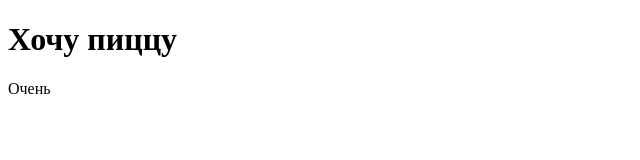
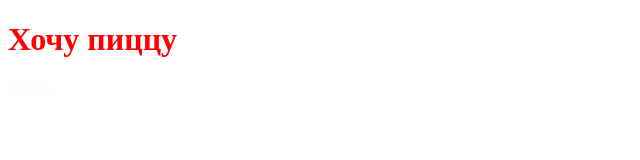
Before and after one commit to AlmazIsmagilov/project1, a plain HTML site: page index.html in a window 1280 px wide. Shown: the whole page, without its empty margins (0-640 px from the left). Drawn offline with Linux system fonts and the light colour scheme.

Commit message:
Update style.css

```diff
--- a/style.css
+++ b/style.css
@@ -1,3 +1,6 @@
-.h1 {
-  color="red"
+h1 {
+  color:red;
 }
+p {
+  color:azure;
+}
```
